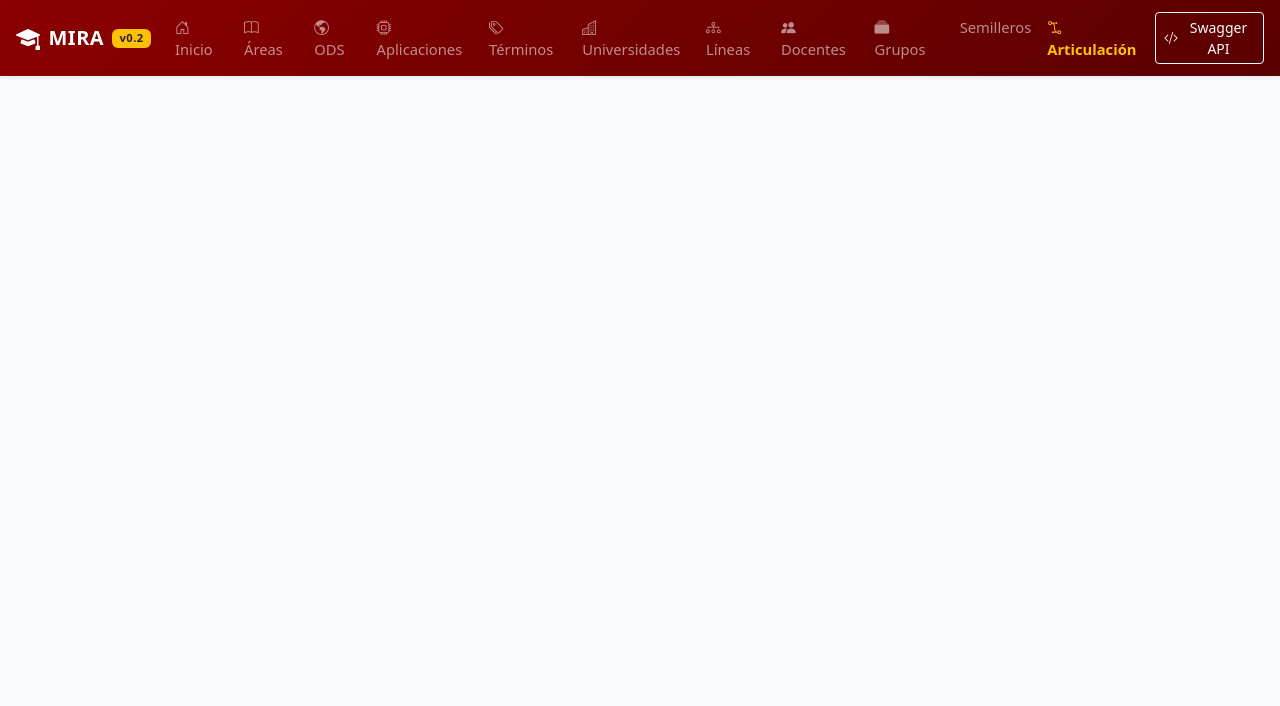
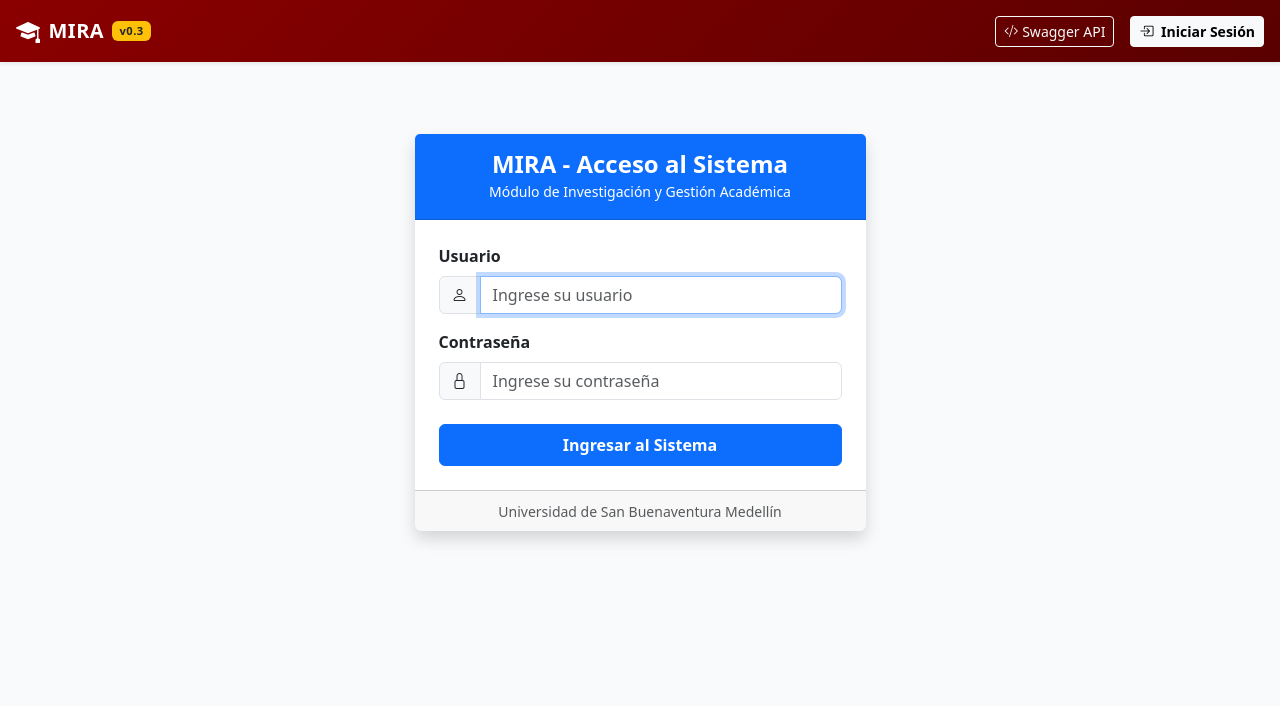
Before and after one commit to Griza2005/Mira, a Flask app: page /login in a window 1280 px wide. Shown: the top 706 px of the page. Run offline with Flask 3, Linux system fonts and the light colour scheme.

Commit message:
feat(frontend): actualizar base.html con rbac v0.3, estado de sesion y menu condicional

```diff
--- a/frontend/templates/base.html
+++ b/frontend/templates/base.html
@@ -67,13 +67,15 @@
             <a class="navbar-brand d-flex align-items-center me-3" href="{{ url_for('index') }}">
                 <i class="bi bi-mortarboard-fill me-2 fs-4"></i>
                 <span>MIRA</span>
-                <span class="badge bg-warning text-dark ms-2" style="font-size: 0.7rem;">v0.2</span>
+                <!-- Versión actualizada a v0.3 -->
+                <span class="badge bg-warning text-dark ms-2" style="font-size: 0.7rem;">v0.3</span>
             </a>
             <button class="navbar-toggler" type="button" data-bs-toggle="collapse" data-bs-target="#navbarMain">
                 <span class="navbar-toggler-icon"></span>
             </button>
             <div class="collapse navbar-collapse" id="navbarMain">
                 <ul class="navbar-nav me-auto mb-2 mb-xl-0">
+                    {% if is_authenticated %}
                         <li class="nav-item">
                             <a class="nav-link" href="{{ url_for('index') }}">
                                 <i class="bi bi-house-door me-1"></i> Inicio
@@ -109,7 +111,6 @@
                                 <i class="bi bi-diagram-3 me-1"></i> Líneas
                             </a>
                         </li>
-                    <!-- Nuevos módulos de la Entrega 2 -->
                         <li class="nav-item">
                             <a class="nav-link" href="{{ url_for('docente_list') }}">
                                 <i class="bi bi-people-fill me-1"></i> Docentes
@@ -130,11 +131,41 @@
                                 <i class="bi bi-bezier2 me-1"></i> Articulación
                             </a>
                         </li>
+                        <!-- Módulo Exclusivo para Administradores -->
+                        {% if current_user and 'Administrador' in current_user.roles %}
+                        <li class="nav-item">
+                            <a class="nav-link text-info fw-bold" href="{{ url_for('usuarios_list') }}">
+                                <i class="bi bi-shield-lock-fill me-1"></i> Usuarios
+                            </a>
+                        </li>
+                        {% endif %}
+                    {% endif %}
                 </ul>
-                <div class="d-flex align-items-center">
+
+                <!-- Acciones del Usuario en Navbar -->
+                <div class="d-flex align-items-center gap-2">
                     <a href="http://localhost:8081/swagger" target="_blank" class="btn btn-sm btn-outline-light d-flex align-items-center">
                         <i class="bi bi-code-slash me-1"></i> Swagger API
                     </a>
+
+                    {% if is_authenticated %}
+                        <div class="d-flex align-items-center ms-2 text-white">
+                            <span class="small me-2">
+                                <i class="bi bi-person-circle me-1"></i>
+                                <strong>{{ current_user.username }}</strong>
+                                {% if current_user.roles %}
+                                    <span class="badge bg-warning text-dark ms-1">{{ current_user.roles[0] }}</span>
+                                {% endif %}
+                            </span>
+                            <a href="{{ url_for('logout') }}" class="btn btn-sm btn-outline-warning text-white" title="Cerrar Sesión">
+                                <i class="bi bi-box-arrow-right me-1"></i> Salir
+                            </a>
+                        </div>
+                    {% else %}
+                        <a href="{{ url_for('login') }}" class="btn btn-sm btn-light fw-semibold ms-2">
+                            <i class="bi bi-box-arrow-in-right me-1"></i> Iniciar Sesión
+                        </a>
+                    {% endif %}
                 </div>
             </div>
         </div>
@@ -149,7 +180,7 @@
                     <div class="alert alert-{{ category }} alert-dismissible fade show shadow-sm" role="alert">
                         {% if category == 'success' %}
                             <i class="bi bi-check-circle-fill me-2"></i>
-                        {% elif category == 'danger' %}
+                        {% elif category == 'danger' or category == 'error' %}
                             <i class="bi bi-exclamation-triangle-fill me-2"></i>
                         {% else %}
                             <i class="bi bi-info-circle-fill me-2"></i>
--- a/frontend/templates/login.html
+++ b/frontend/templates/login.html
@@ -1,27 +1,16 @@
 {% extends "base.html" %}
 
-{% block titulo %}Iniciar Sesión - MIRA{% endblock %}
+{% block title %}Iniciar Sesión - MIRA{% endblock %}
 
-{% block contenido %}
+{% block content %}
 <div class="row justify-content-center mt-5">
     <div class="col-md-5">
         <div class="card shadow border-0">
             <div class="card-header bg-primary text-white text-center py-3">
-                <h4 class="mb-0 fw-bold">MIRA - Iniciar Sesión</h4>
+                <h4 class="mb-0 fw-bold">MIRA - Acceso al Sistema</h4>
                 <small>Módulo de Investigación y Gestión Académica</small>
             </div>
             <div class="card-body p-4">
-                {% with messages = get_flashed_messages(with_categories=true) %}
-                    {% if messages %}
-                        {% for category, message in messages %}
-                            <div class="alert alert-{{ 'danger' if category in ['danger', 'error'] else category }} alert-dismissible fade show" role="alert">
-                                {{ message }}
-                                <button type="button" class="btn-close" data-bs-dismiss="alert"></button>
-                            </div>
-                        {% endfor %}
-                    {% endif %}
-                {% endwith %}
-
                 <form method="POST" action="{{ url_for('login') }}">
                     <div class="mb-3">
                         <label for="username" class="form-label fw-semibold">Usuario</label>
```
Lines whose indentation alone changed are shown as unchanged.
